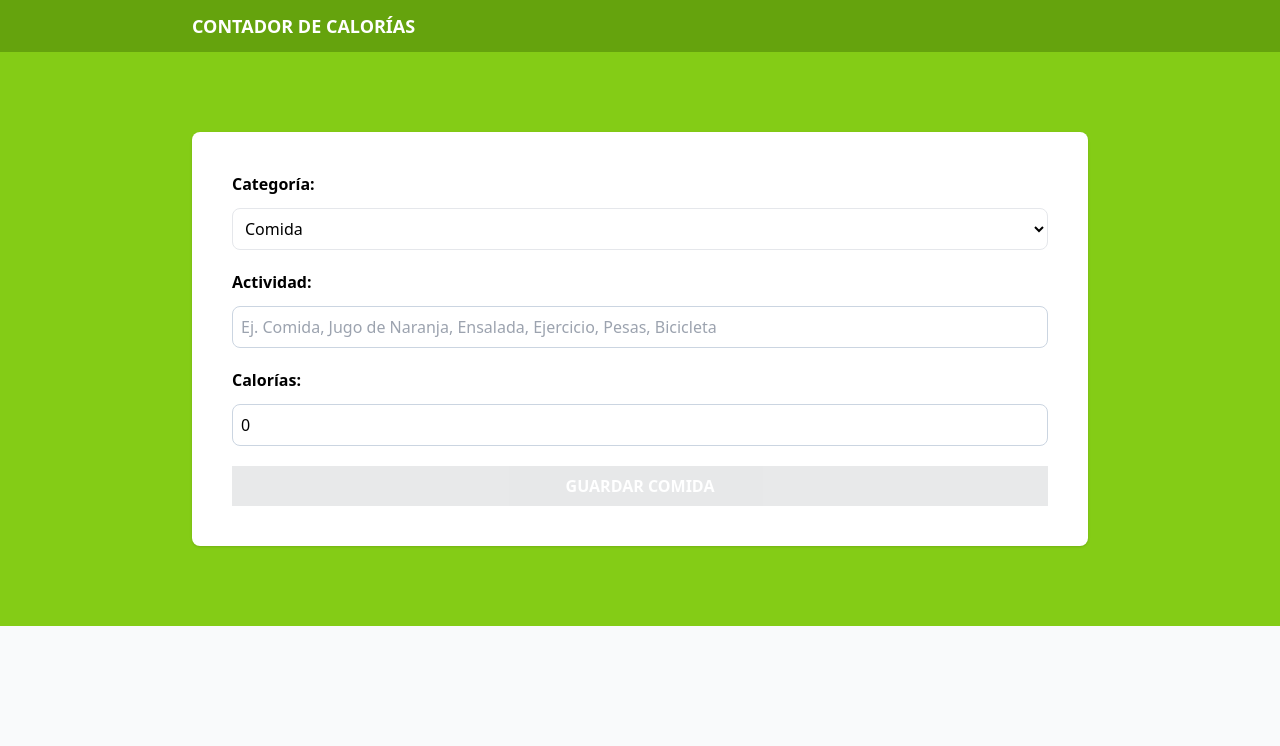
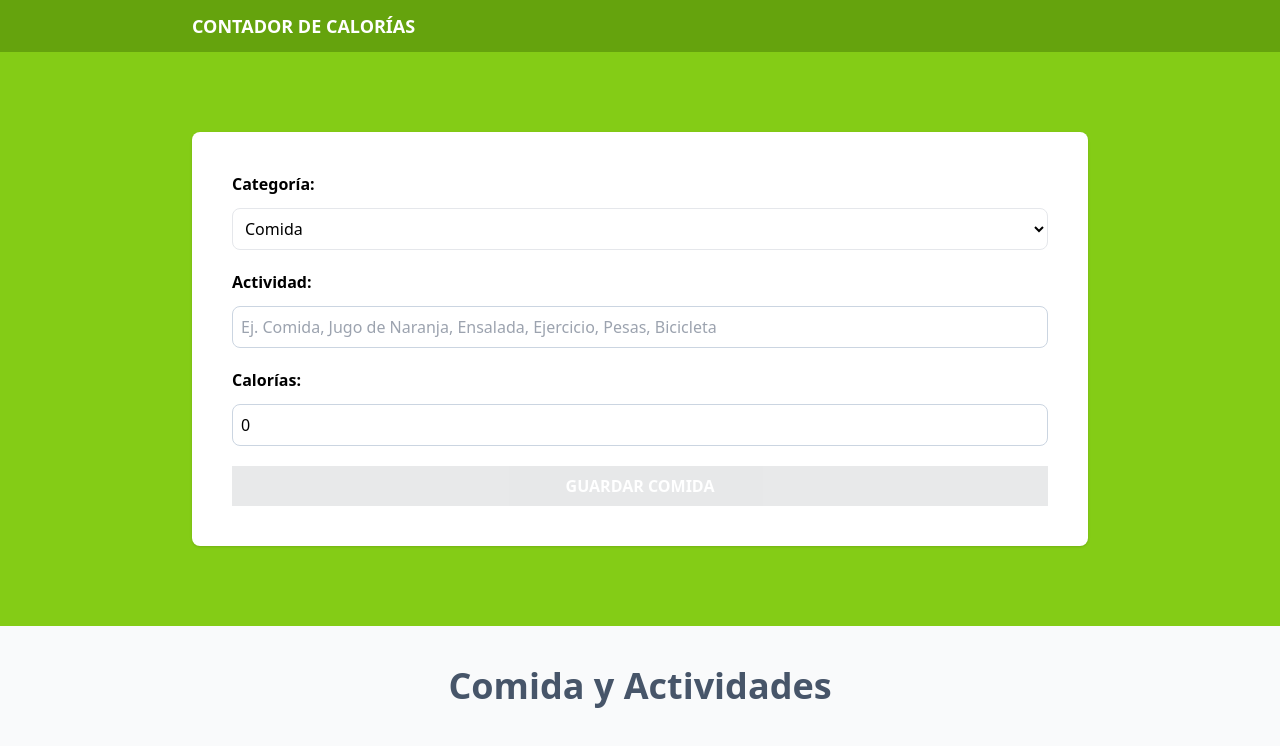
Before and after one commit to JorgeDev7/calorie-tracker, a React (Vite) app: page / in a window 1280 px wide. Shown: the top 746 px of the page. Built offline with nearby package versions, Linux system fonts and the light colour scheme.

Commit message:
New Component 'ActivityList' imported and Instantiated, giving him the state of the reducer like a prop

```diff
--- a/src/App.tsx
+++ b/src/App.tsx
@@ -1,5 +1,6 @@
 import { useReducer } from "react"
 import Form from "./components/Form"
+import ActivityList from "./components/ActivityList";
 import { activityReducer, initialState } from "./reducers/activity-reducer"
 
 function App() {
@@ -23,6 +24,12 @@ function App() {
           />
         </div>
       </section>
+
+      <section className="p-10 mx-auto max-w-4xl">
+        <ActivityList
+          activities={state.activities}
+        />
+      </section>
     </>
   )
 }
```
